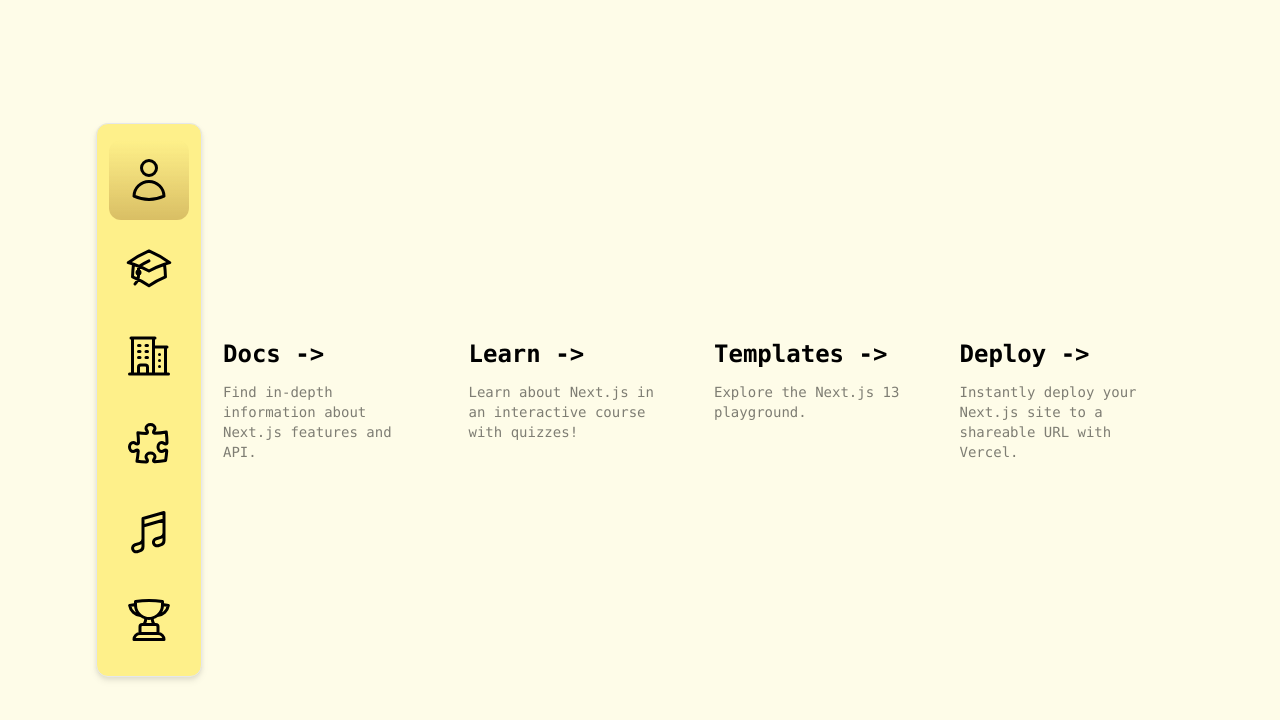
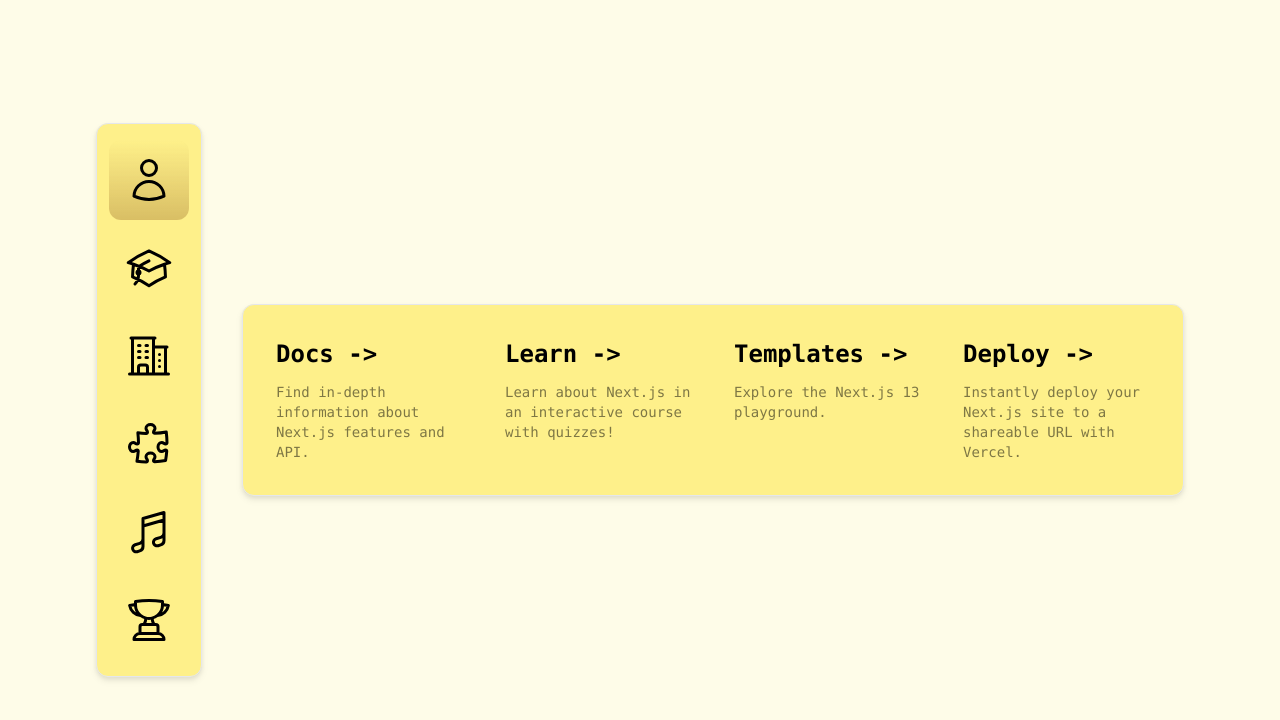
Before and after one commit to lee00286/personal-portfolio, a Next.js app: page / in a window 1280 px wide. Shown: the top 720 px of the page. Built offline with nearby package versions, Linux system fonts and the light colour scheme.

Commit message:
feat: add body component

```diff
--- a/app/page.tsx
+++ b/app/page.tsx
@@ -1,3 +1,4 @@
+import Body from '@/components/Body';
 import NavBar from '@/components/NavBar';
 import { MenuProvider } from '@/context/menuState';
 
@@ -6,6 +7,7 @@ export default function Home() {
     <main className="flex min-h-screen flex items-center justify-center p-24 font-mono bg-yellow-50">
       <MenuProvider>
         <NavBar />
+        <Body>
           <div className="mb-32 grid text-center lg:mb-0 lg:grid-cols-4 lg:text-left">
             <a
               href="https://nextjs.org/docs?utm_source=create-next-app&utm_medium=appdir-template&utm_campaign=create-next-app"
@@ -71,10 +73,12 @@ export default function Home() {
                 </span>
               </h2>
               <p className={`m-0 max-w-[30ch] text-sm opacity-50`}>
-              Instantly deploy your Next.js site to a shareable URL with Vercel.
+                Instantly deploy your Next.js site to a shareable URL with
+                Vercel.
               </p>
             </a>
           </div>
+        </Body>
       </MenuProvider>
     </main>
   );
--- /dev/null
+++ b/components/Body.tsx
@@ -0,0 +1,10 @@
+function Body({ children }: { children: React.ReactNode }) {
+  const bodyStyle: string =
+    'z-0 fixed left-0 top-0 inset-y-auto flex justify-center items-start w-full h-auto px-3 py-4 border-b bg-gradient-to-b from-yellow-200 backdrop-blur-2xl dark:bg-yellow-700/10 dark:from-inherit';
+  const bodyStyleLg: string =
+    'lg:static lg:left-auto lg:bottom-auto lg:ml-10 lg:inset-x-0 lg:inset-y-0 lg:flex-col lg:justify-center lg:w-auto lg:w-auto lg:rounded-xl lg:border lg:bg-yellow-200 lg:dark:bg-yellow-700/10 lg:drop-shadow-md';
+
+  return <div className={`${bodyStyle} ${bodyStyleLg}`}>{children}</div>;
+}
+
+export default Body;
```
Lines whose indentation alone changed are shown as unchanged.
